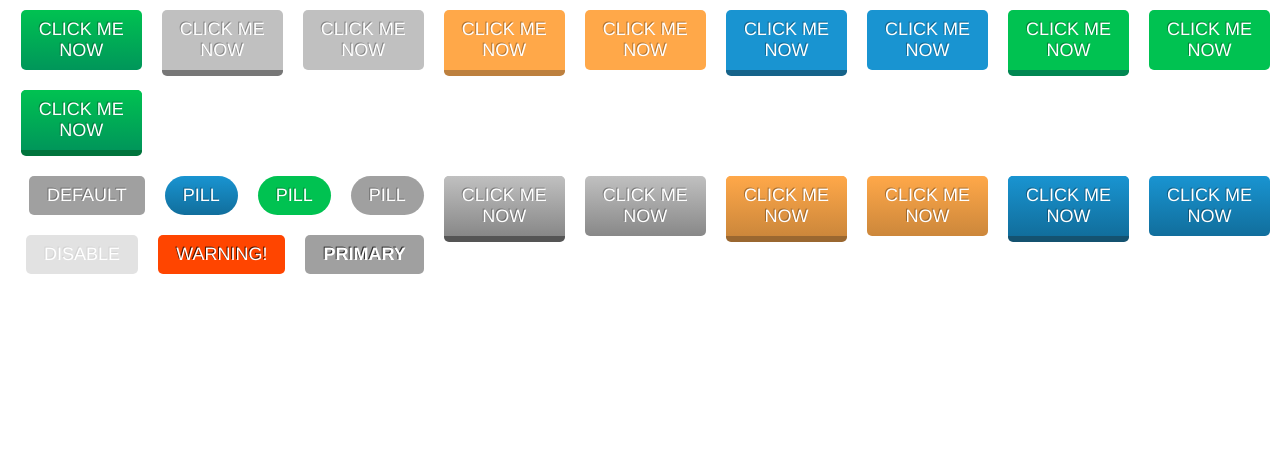
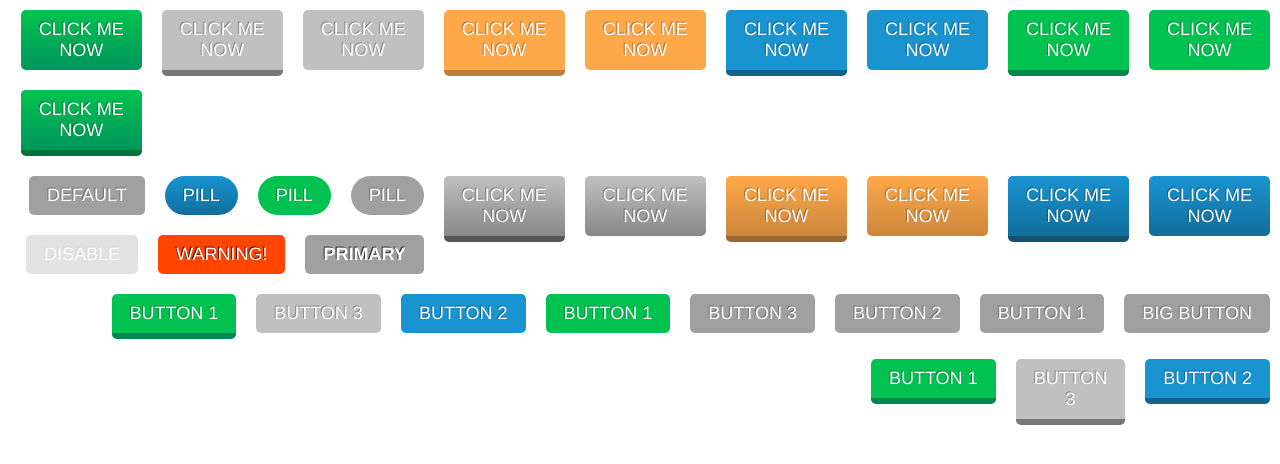
Before and after one commit to terrencekhng/fragrant-button, a plain HTML site: page showcase.html in a window 1280 px wide. Drawn offline with Linux system fonts and the light colour scheme.

Commit message:
Add button group test case

```diff
--- a/showcase.html
+++ b/showcase.html
@@ -115,5 +115,54 @@
   DISABLE
 </button>
 
+<button class="btn big">
+  BIG BUTTON
+</button>
+
+<p>
+<div class="btn-group">
+  <button class="btn">
+    BUTTON 1
+  </button>
+  <button class="btn">
+    BUTTON 2
+  </button>
+  <button class="btn">
+    BUTTON 3
+  </button>
+</div>
+</p>
+
+<div class="btn-group">
+  <button class="btn green">
+    BUTTON 1
+  </button>
+  <button class="btn blue">
+    BUTTON 2
+  </button>
+  <button class="btn silver">
+    BUTTON 3
+  </button>
+</div>
+
+<div class="btn-group">
+  <button class="btn green threed">
+    BUTTON 1
+  </button>
+  <button class="btn blue threed">
+    BUTTON 2
+  </button>
+  <button class="btn silver threed">
+    BUTTON<br />
+    3
+  </button>
+</div>
+
+<div class="btn-group">
+  <button class="btn green threed">
+    BUTTON 1
+  </button>
+</div>
+
 </body>
 </html>
```
